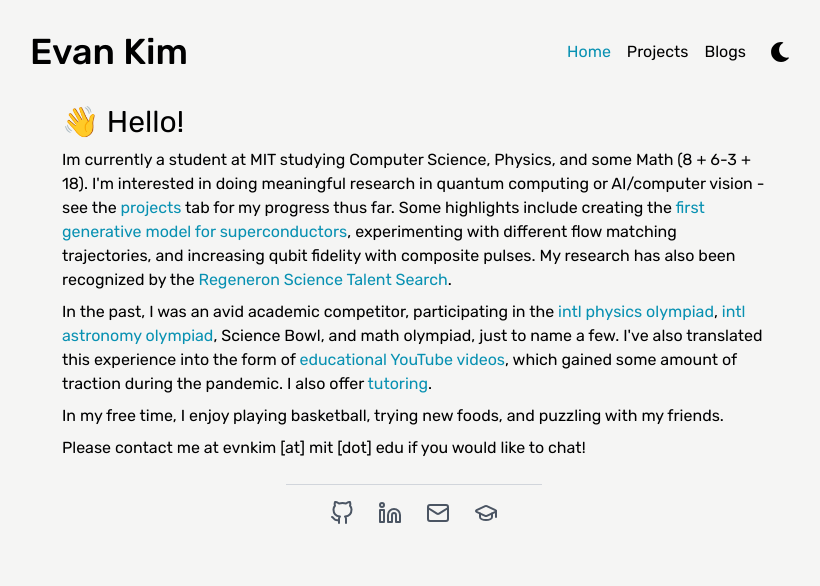
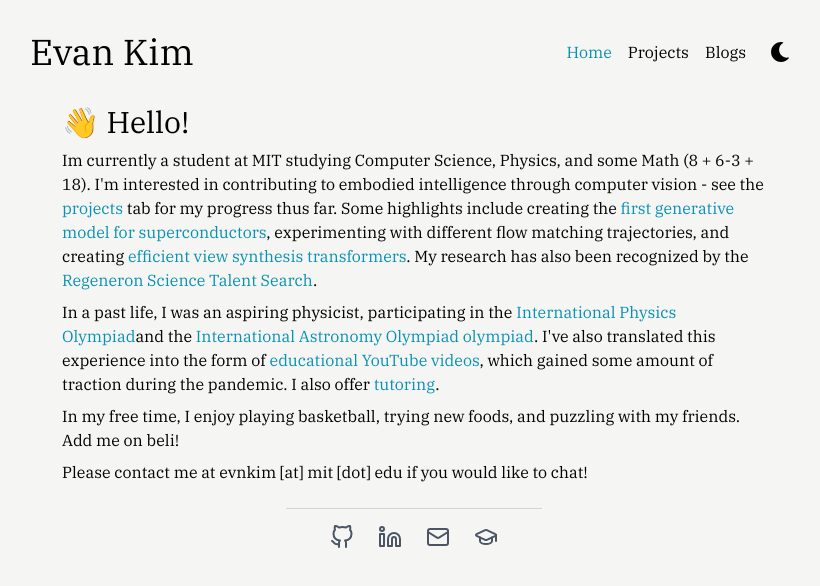
Before and after one commit to evnkim/evn.kim, a Next.js app: page / in a window 1280 px wide. Shown: the top 586 px of the page, without its empty margins (226-1046 px from the left). Built offline with nearby package versions, Linux system fonts and the light colour scheme.

Commit message:
slight style change

```diff
--- a/src/app/(site)/page.tsx
+++ b/src/app/(site)/page.tsx
@@ -10,15 +10,15 @@ export default function Home() {
           <div>
             <p>
               Im currently a student at MIT studying Computer Science, Physics,
-              and some Math (8 + 6-3 + 18). I&apos;m interested in doing
-              meaningful research in quantum computing or AI/computer vision -
+              and some Math (8 + 6-3 + 18). I&apos;m interested in contributing
+              to embodied intelligence through computer vision -
               see the <CyanLink href="/projects">projects</CyanLink> tab for my
               progress thus far. Some highlights include creating the{" "}
               <CyanLink href="https://doi.org/10.1088/1361-648X/acfdeb">
                 first generative model for superconductors
               </CyanLink>
               , experimenting with different flow matching trajectories, and
-              increasing qubit fidelity with composite pulses. My research has
+              creating <CyanLink href="/research/svsm">efficient view synthesis transformers</CyanLink>. My research has
               also been recognized by the{" "}
               <CyanLink href="https://www.societyforscience.org/regeneron-sts/2023-student-finalists/evan-kim/">
                 Regeneron Science Talent Search
@@ -26,19 +26,19 @@ export default function Home() {
               .
             </p>
             <p>
-              In the past, I was an avid academic competitor, participating in
+              In a past life, I was an aspiring physicist, participating in
               the{" "}
               <CyanLink href="https://ipho-unofficial.org/timeline/2023/individual">
-                intl physics olympiad
+                International Physics Olympiad
               </CyanLink>
-              ,{" "}
+              and the{" "}
               <CyanLink href="https://usaaao.org/2023/08/19/16th-ioaa-has-ended/">
-                intl astronomy
+                International Astronomy Olympiad
               </CyanLink>{" "}
               <CyanLink href="https://usaaao.org/2022/08/23/15th-ioaa-has-ended/">
                 olympiad
               </CyanLink>
-              , Science Bowl, and math olympiad, just to name a few. I&apos;ve
+              . I&apos;ve
               also translated this experience into the form of{" "}
               <CyanLink href="https://youtube.com/@slippinghexagons">
                 educational YouTube videos
@@ -48,7 +48,7 @@ export default function Home() {
             </p>
             <p>
               In my free time, I enjoy playing basketball, trying new foods, and
-              puzzling with my friends.
+              puzzling with my friends. Add me on beli!
             </p>
             <p>
               Please contact me at evnkim [at] mit [dot] edu if you would like
--- a/src/app/layout.tsx
+++ b/src/app/layout.tsx
@@ -1,10 +1,10 @@
 import type { Metadata } from "next";
-import { Rubik } from "next/font/google";
+import { IBM_Plex_Serif } from "next/font/google";
 import "./globals.css";
 
 import { Providers } from "./providers";
 
-const rubik = Rubik({ subsets: ["latin"] });
+const ibmPlexSerif = IBM_Plex_Serif({ subsets: ["latin"], weight: ["400", "700"] });
 
 export const metadata: Metadata = {
   title: "Evan Kim",
@@ -18,7 +18,7 @@ export default function RootLayout({
 }>) {
   return (
     <html lang="en">
-      <body className={`${rubik.className} bg-stone-100 dark:bg-stone-800`}>
+      <body className={`${ibmPlexSerif.className} bg-stone-100 dark:bg-stone-800`}>
         <Providers>{children}</Providers>
       </body>
     </html>
```
